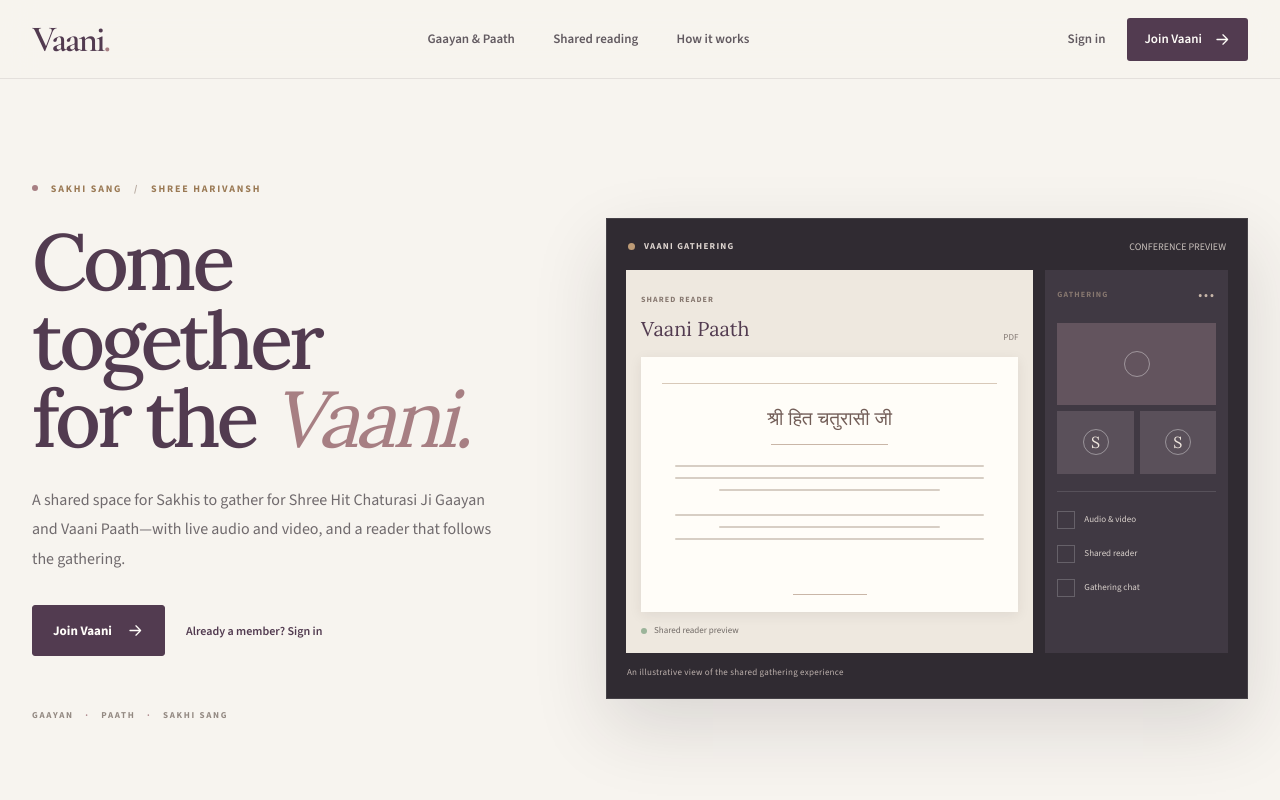
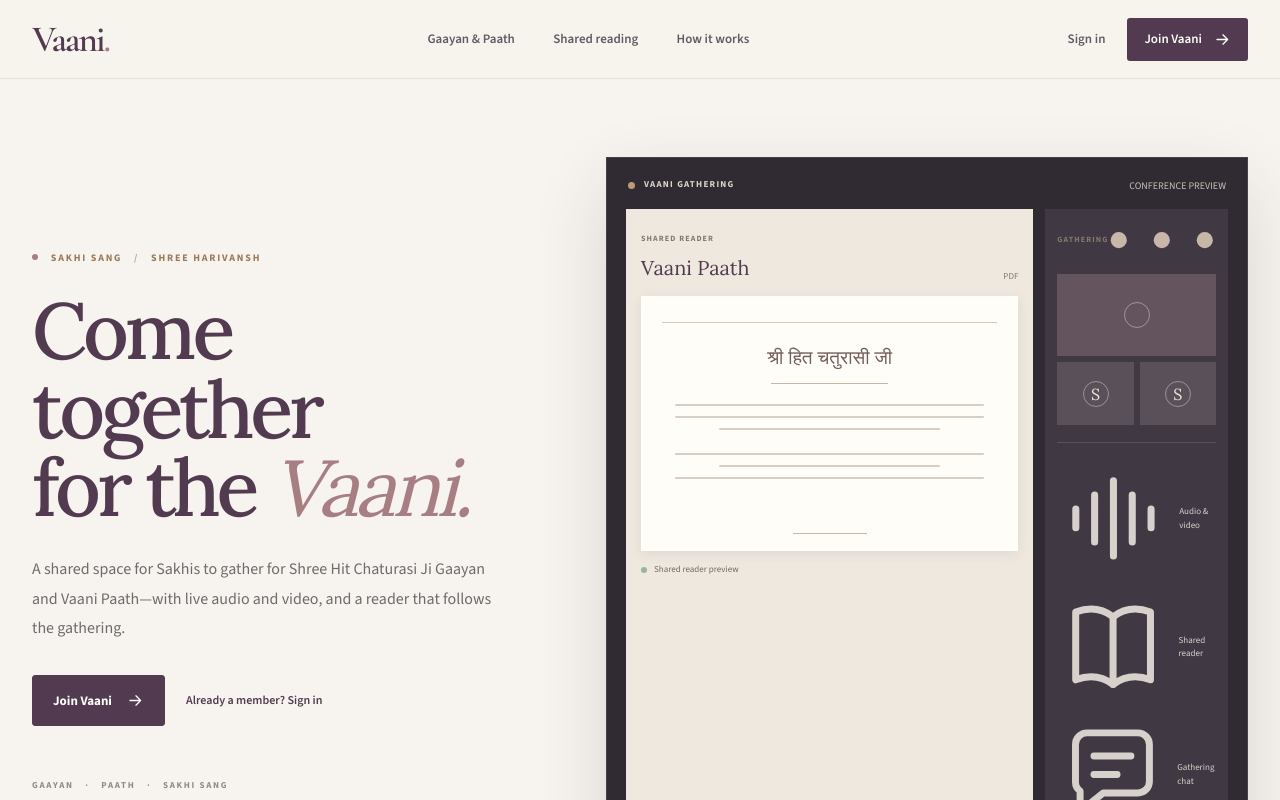
Before and after one commit to ElusiveX99/vaani, a Next.js app: page / in a window 1280 px wide. Shown: the top 800 px of the page. Built offline with nearby package versions, Linux system fonts and the light colour scheme; no server answers.

Commit message:
Replace placeholder marks with accessible feature icons and current copyright year

```diff
--- a/src/app/page.tsx
+++ b/src/app/page.tsx
@@ -7,6 +7,15 @@ function ArrowIcon() {
       <path d="M3.5 10H16M10.5 4.5L16 10L10.5 15.5" stroke="currentColor" strokeWidth="1.5" strokeLinecap="round" strokeLinejoin="round" />
     </svg>
   );
+}
+
+function FeatureIcon({ kind }: { kind: "audio" | "reader" | "chat" }) {
+  const paths = {
+    audio: <><path d="M4 10V14M8 7V17M12 4V20M16 7V17M20 10V14" /></>,
+    reader: <><path d="M4 4.5C7.2 3.3 10 4 12 5.5C14 4 16.8 3.3 20 4.5V19C16.8 17.8 14 18.5 12 20C10 18.5 7.2 17.8 4 19V4.5Z" /><path d="M12 5.5V20" /></>,
+    chat: <><path d="M4 5.5A2.5 2.5 0 0 1 6.5 3h11A2.5 2.5 0 0 1 20 5.5v8a2.5 2.5 0 0 1-2.5 2.5H10l-5 4v-4.4A2.5 2.5 0 0 1 4 13.5v-8Z" /><path d="M8 8h8M8 12h5" /></>,
+  };
+  return <svg viewBox="0 0 24 24" fill="none" aria-hidden="true" className={styles.toolGlyphSvg}><g stroke="currentColor" strokeWidth="1.5" strokeLinecap="round" strokeLinejoin="round">{paths[kind]}</g></svg>;
 }
 
 function Wordmark() {
@@ -59,7 +68,7 @@ function ReaderPreview() {
         <div className={styles.gatheringPanel}>
           <div className={styles.gatheringPanelHead}>
             <span className={styles.previewOverline}>GATHERING</span>
-            <span className={styles.moreDots} aria-hidden="true">•••</span>
+            <svg className={styles.moreDots} viewBox="0 0 20 6" aria-hidden="true"><circle cx="2" cy="3" r="1.5" fill="currentColor"/><circle cx="10" cy="3" r="1.5" fill="currentColor"/><circle cx="18" cy="3" r="1.5" fill="currentColor"/></svg>
           </div>
           <div className={styles.participantTiles} aria-hidden="true">
             <div className={styles.participantTile}><span className={styles.participantAvatar} /><span /></div>
@@ -67,9 +76,9 @@ function ReaderPreview() {
             <div className={styles.participantTile}><span className={styles.participantAvatar}>S</span><span /></div>
           </div>
           <div className={styles.gatheringDivider} />
-          <div className={styles.gatheringTool}><span className={styles.toolGlyph} /><span>Audio &amp; video</span></div>
-          <div className={styles.gatheringTool}><span className={styles.toolGlyph} /><span>Shared reader</span></div>
-          <div className={styles.gatheringTool}><span className={styles.toolGlyph} /><span>Gathering chat</span></div>
+          <div className={styles.gatheringTool}><FeatureIcon kind="audio" /><span>Audio &amp; video</span></div>
+          <div className={styles.gatheringTool}><FeatureIcon kind="reader" /><span>Shared reader</span></div>
+          <div className={styles.gatheringTool}><FeatureIcon kind="chat" /><span>Gathering chat</span></div>
         </div>
       </div>
       <p className={styles.previewCaption}>An illustrative view of the shared gathering experience</p>
@@ -283,7 +292,7 @@ export default function LandingPage() {
           <Wordmark />
           <p>जय जय श्री हित हरिवंश</p>
           <div><Link href="/login">Sign in</Link><Link href="/signup">Join Vaani</Link></div>
-          <span className={styles.copyright}>© 2026 Vaani</span>
+          <span className={styles.copyright}>© {new Date().getFullYear()} Vaani</span>
         </div>
       </footer>
     </main>
```
